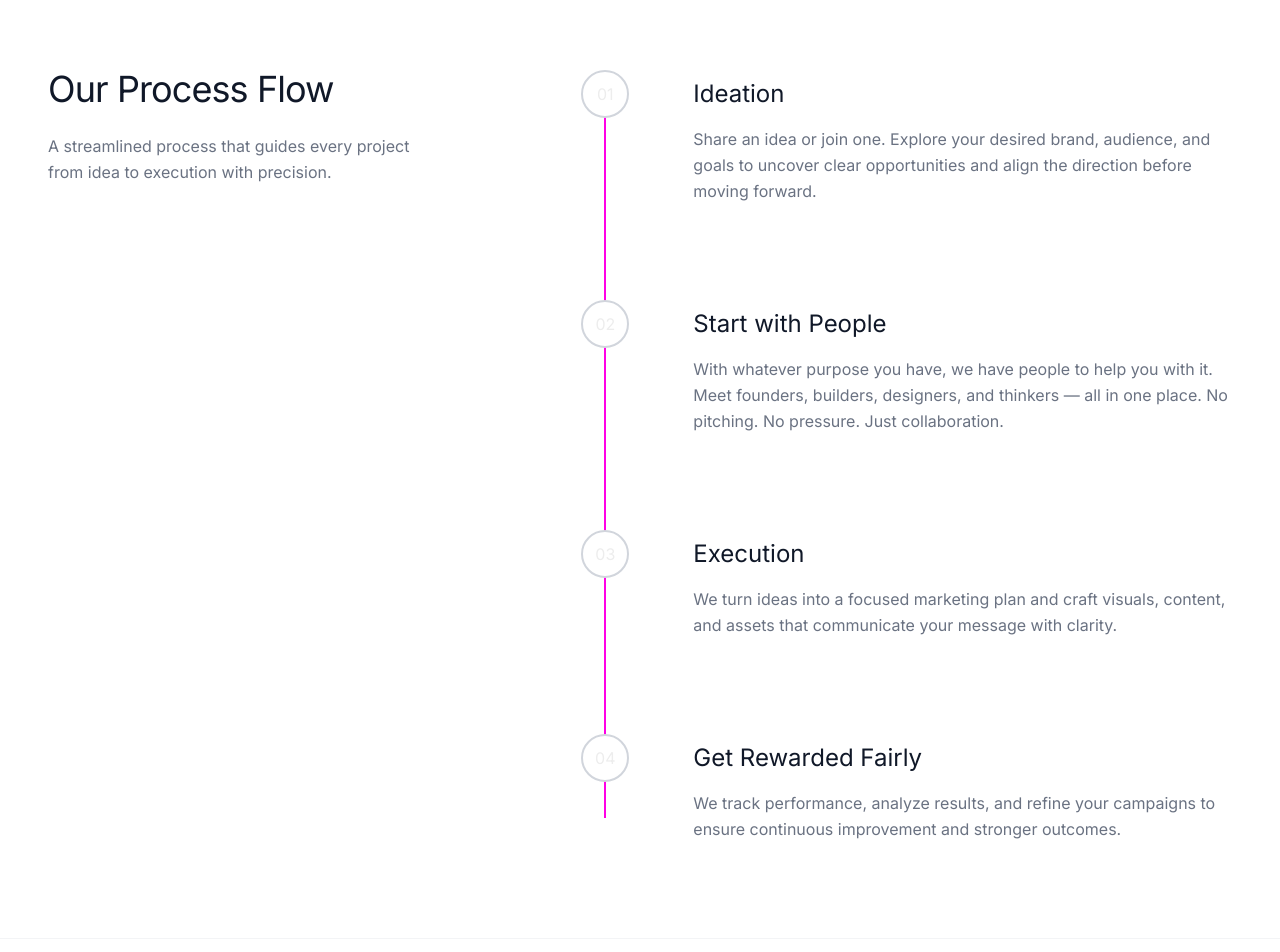
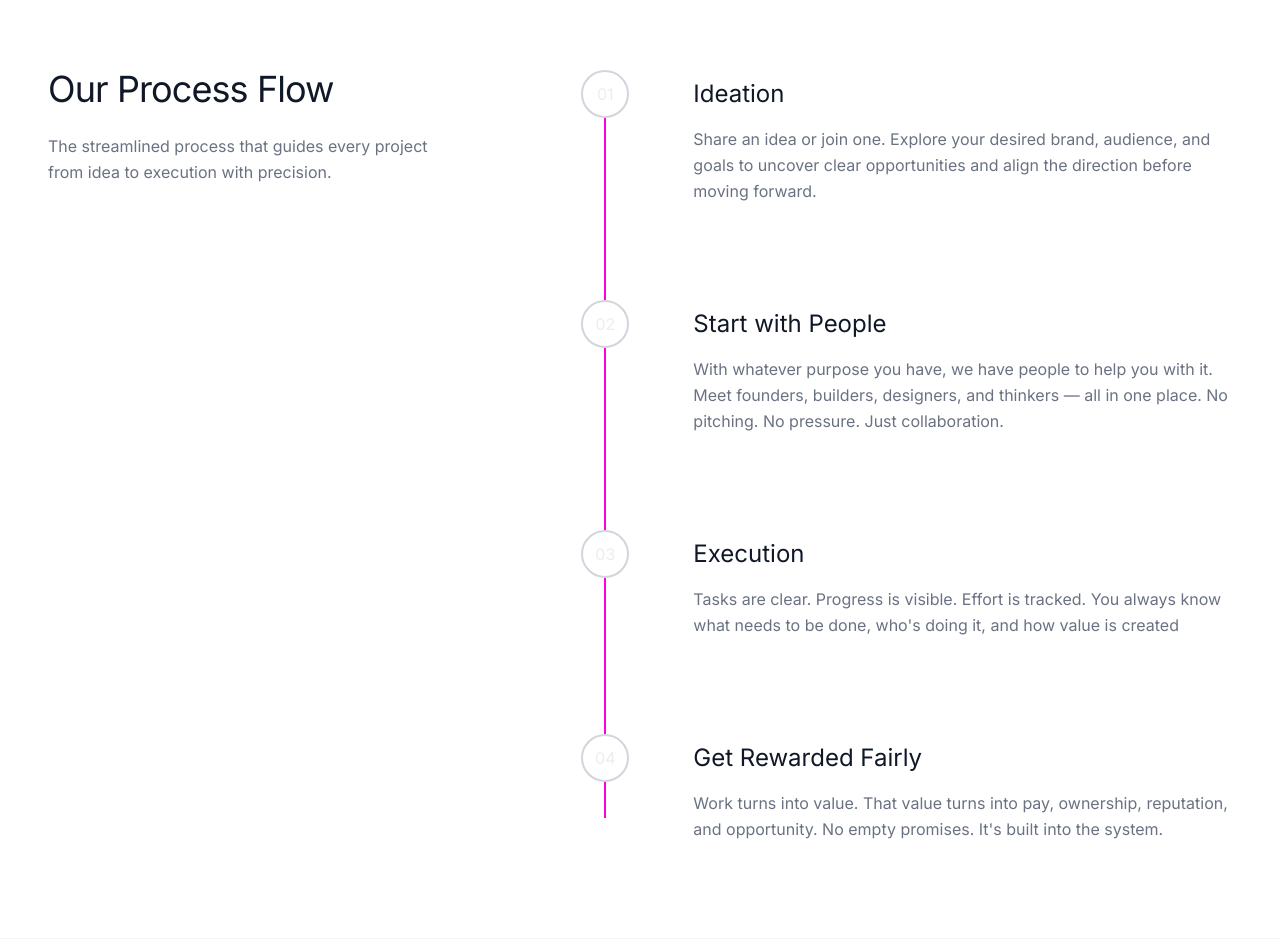
Before and after one commit to StephenOnyeka/SFCollab-UI, a Next.js app: page /how-it-works in a window 1280 px wide. Shown: the part 940-1892 px from the top of the page. Built offline with nearby package versions, Linux system fonts and the light colour scheme.

Commit message:
worked on the how it works page

```diff
--- a/components/ProcessFlow.tsx
+++ b/components/ProcessFlow.tsx
@@ -18,12 +18,13 @@ const steps = [
   {
     number: "03",
     title: "Execution",
-    description: "We turn ideas into a focused marketing plan and craft visuals, content, and assets that communicate your message with clarity.",
+    // description: "We turn ideas into a focused marketing plan and craft visuals, content, and assets that communicate your message with clarity.",
+    description: "Tasks are clear. Progress is visible. Effort is tracked. You always know what needs to be done, who's doing it, and how value is created",
   },
   {
     number: "04",
     title: "Get Rewarded Fairly",
-    description: "We track performance, analyze results, and refine your campaigns to ensure continuous improvement and stronger outcomes.",
+    description: "Work turns into value. That value turns into pay, ownership, reputation, and opportunity. No empty promises. It's built into the system.",
   },
 ];
 
@@ -53,7 +54,7 @@ const ProcessFlow = () => {
             </h2>
 
             <p className="text-base text-gray-500 max-w-sm leading-relaxed">
-              A streamlined process that guides every project from idea to execution with precision.
+              The streamlined process that guides every project from idea to execution with precision.
             </p>
           </div>
 
```
